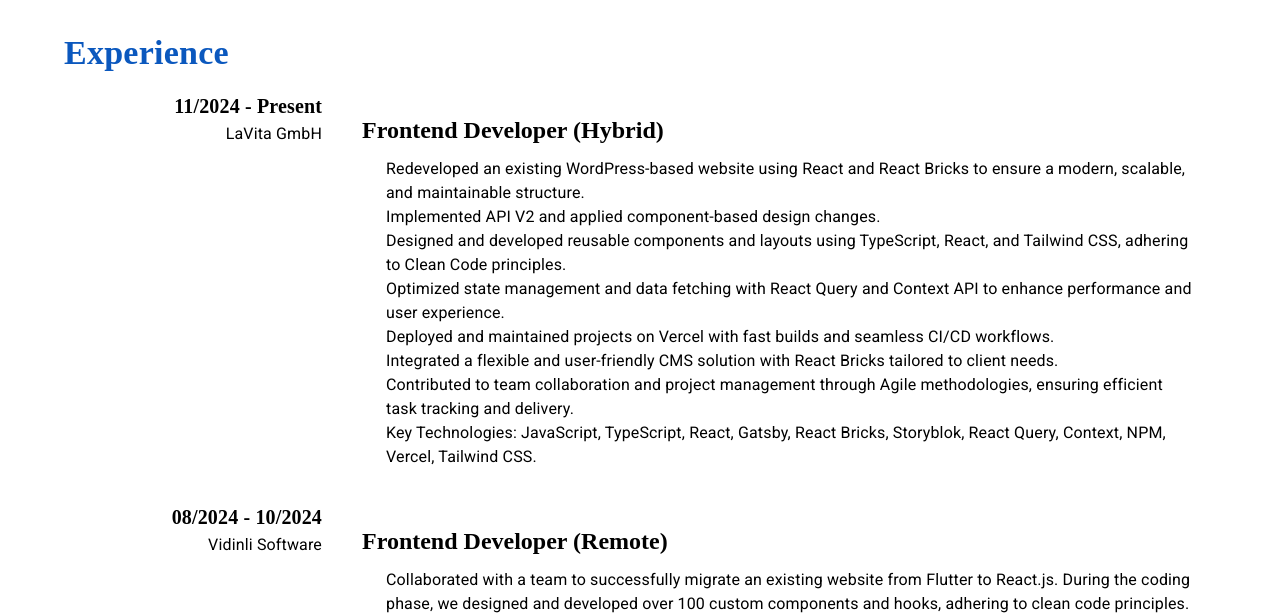
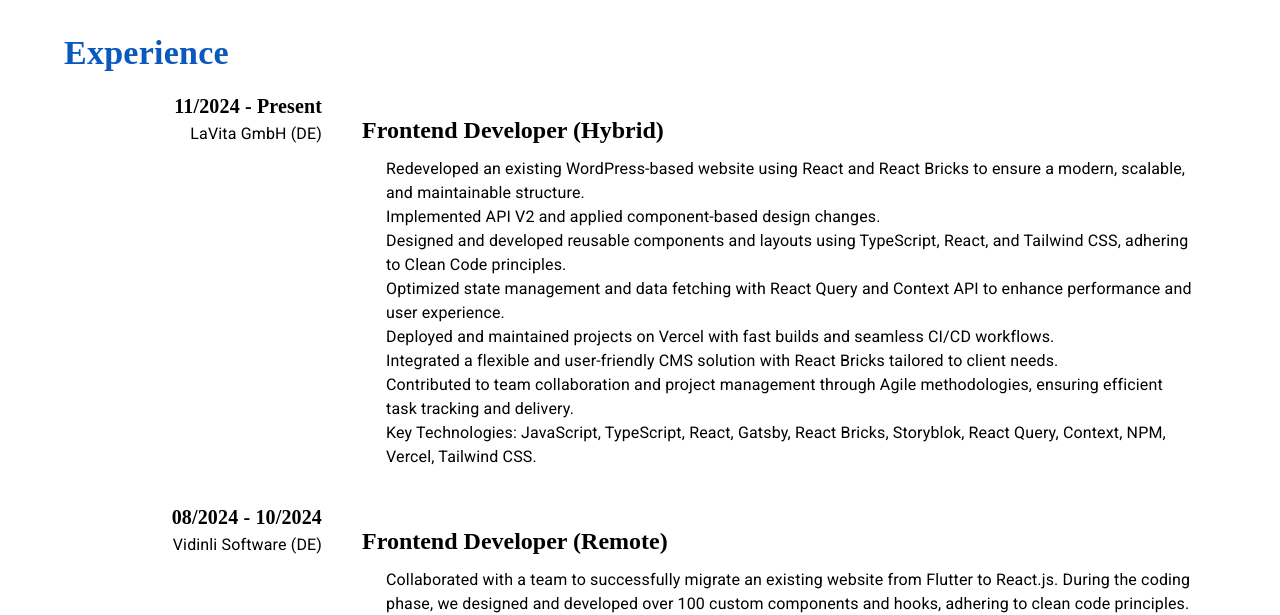
Before and after one commit to cihanbagriyanik/cihanbag, a React (Vite) app: page / in a window 1280 px wide. Shown: the part 1600-2215 px from the top of the page. Built offline with nearby package versions, Linux system fonts and the light colour scheme; a web font is replaced by a local one.

Commit message:
up to date data

```diff
--- a/src/helper/data.jsx
+++ b/src/helper/data.jsx
@@ -417,7 +417,7 @@ export const experinceData = [
     {
         id: 6,
         date: "11/2024 - Present",
-        company: "LaVita GmbH",
+        company: "LaVita GmbH (DE)",
         title: "Frontend Developer (Hybrid)",
         description: (
             <>
@@ -450,7 +450,7 @@ export const experinceData = [
     {
         id: 5,
         date: "08/2024 - 10/2024",
-        company: "Vidinli Software",
+        company: "Vidinli Software (DE)",
         title: "Frontend Developer (Remote)",
         description: (
             <>
```
